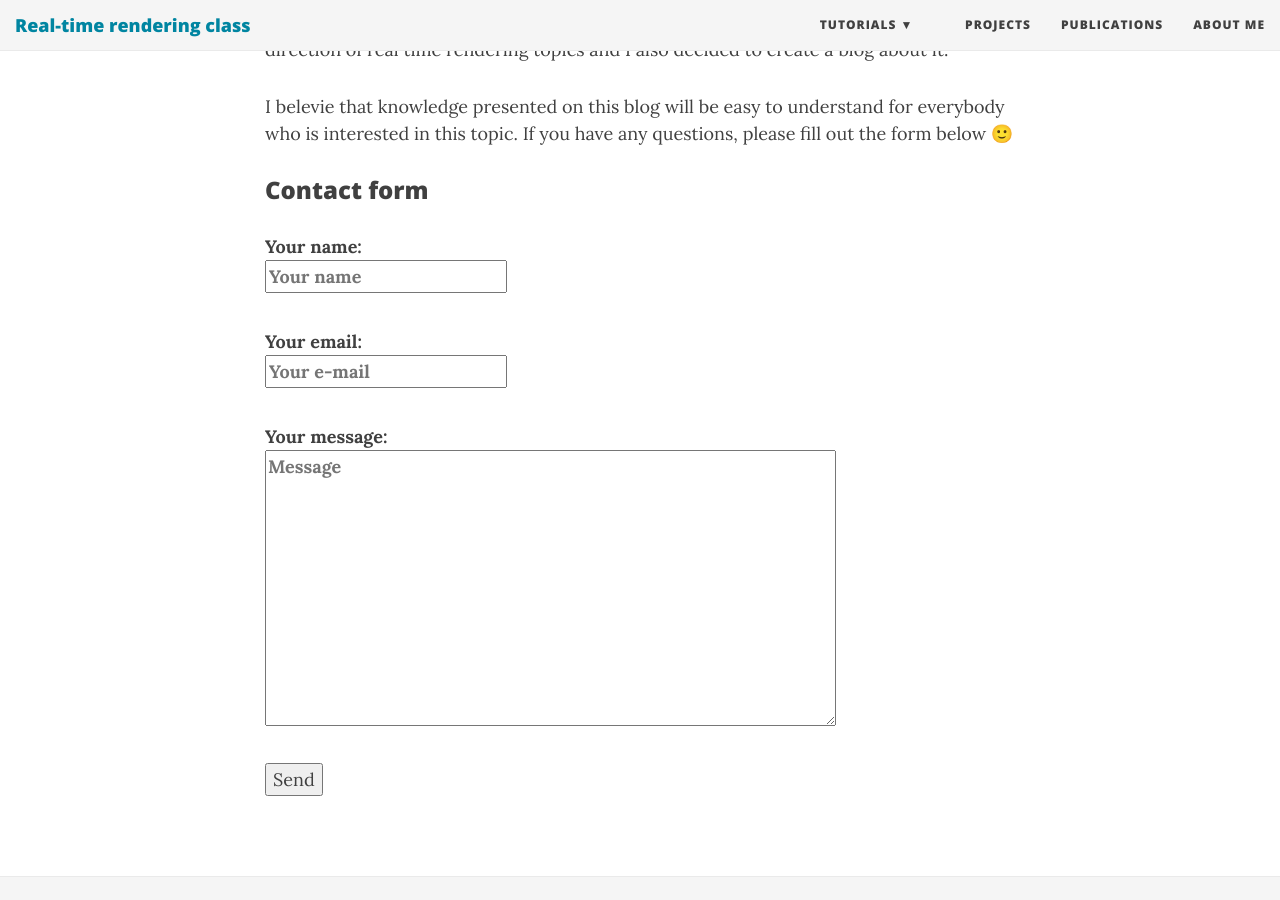
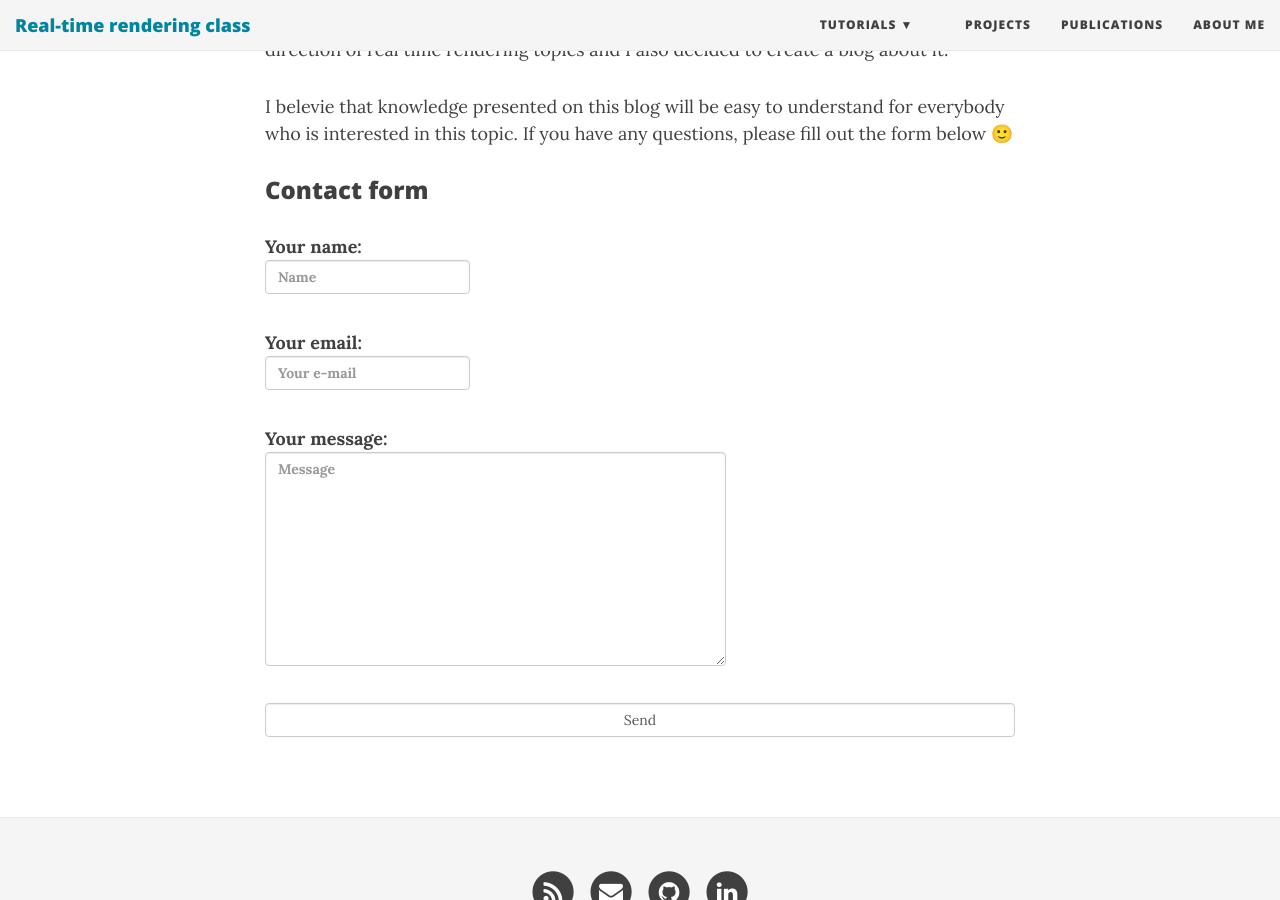
Before and after one commit to tgalaj/tgalaj.github.io, a Jekyll site: the page built from pages/aboutme.md, in a window 1280 px wide and 900 px high, scrolled down 515 px. Built offline with Jekyll 4.4.1, drawn with Linux system fonts in a browser that asks for light colours; nearby versions of some CDN libraries.

Commit message:
Update aboutme.md

```diff
--- a/pages/aboutme.md
+++ b/pages/aboutme.md
@@ -17,18 +17,18 @@ I belevie that knowledge presented on this blog will be easy to understand for e
 >
   <label>
     Your name:
-    <input type="text" name="name" style="display: block;" minlength="3" maxlength="50" placeholder="Your name" required>
+    <input type="text" name="name" class="form-control" style="display: block;" minlength="3" maxlength="50" placeholder="Name" required>
   </label>
 
   <label>
     Your email:
-    <input type="email" name="_replyto" style="display: block;" placeholder="Your e-mail" required>
+    <input type="email" name="_replyto" class="form-control" style="display: block;" placeholder="Your e-mail" required>
   </label>
 
   <label>
     Your message:
-    <textarea name="message" style="display: block;" rows="10" cols="50" placeholder="Message" required></textarea>
+    <textarea name="message" class="form-control" style="display: block;" rows="10" cols="50" placeholder="Message" required></textarea>
   </label>
 
-  <button type="submit" style="display: block;">Send</button>
+  <button type="submit" class="form-control" style="display: block;">Send</button>
 </form>
```
